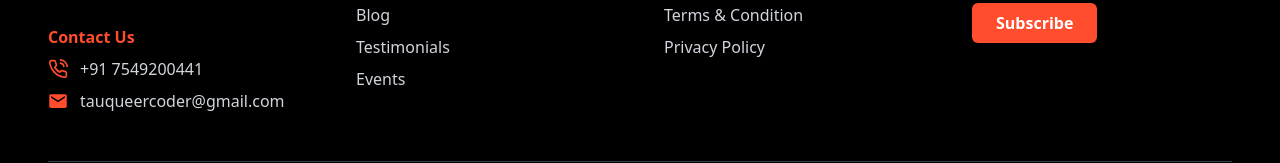
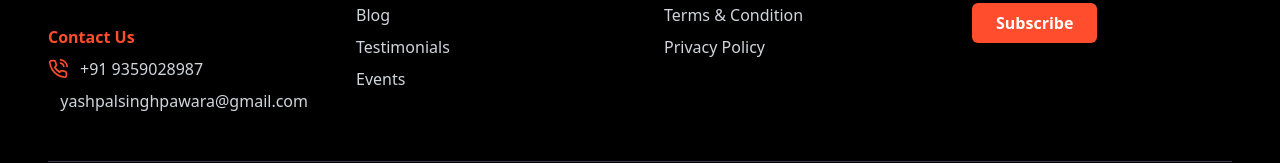
Before and after one commit to yashu1412/FoodDeliveryAPP, a React app in the folder frontend/: page / in a window 1280 px wide. Shown: the part 1181-1344 px from the top of the page. Built offline with nearby package versions, Linux system fonts and the light colour scheme; no server answers; the HTML template or start-up script is replaced by a standard one.

Commit message:
Fix contact info in footer

```diff
--- a/frontend/src/components/Footer.jsx
+++ b/frontend/src/components/Footer.jsx
@@ -26,11 +26,11 @@ export default function Footer() {
           <h3 className="text-[#ff4d2d] font-semibold mt-6 mb-2">Contact Us</h3>
           <div className="flex items-center gap-3 text-gray-300">
             <FiPhoneCall className="text-[#ff4d2d] text-xl" />
-            <p>+91 7549200441</p>
+            <p>+91 9359028987</p>
           </div>
           <div className="flex items-center gap-3 text-gray-300 mt-2">
             <IoMdMail className="text-[#ff4d2d] text-xl" />
-            <p>tauqueercoder@gmail.com</p>
+            <p>yashpalsinghpawara@gmail.com</p>
           </div>
         </div>
 
```
